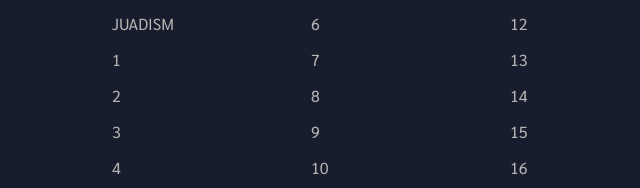
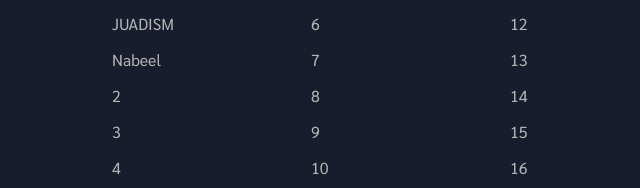
Before and after one commit to KV569/dqdhdc, a plain HTML site: page links.html in a window 1280 px wide. Shown: the part 403-591 px from the top of the page, 341-981 px from the left. Drawn offline with Linux system fonts and the light colour scheme.

Commit message:
Update links.html

```diff
--- a/links.html
+++ b/links.html
@@ -128,7 +128,7 @@
                                     <ul>
                                         <li><a href="https://docs.google.com/presentation/d/1vKl9YxqY6kjW9ZLUYPPnNKJnbSsCMXHDPm0jOS-sgek/edit?usp=drivesdk">JUADISM</a>
                                         </li>
-                                        <li><a href="#air">1</a>
+                                        <li><a href="https://docs.google.com/presentation/d/1lJ_sNghEBMQRL4SFXawiC_iU6cNReEnBtjGVtpKjPRg/edit?usp=sharing">Nabeel</a>
                                         </li>
                                         <li><a href="#ocean">2</a>
                                         </li>
```
